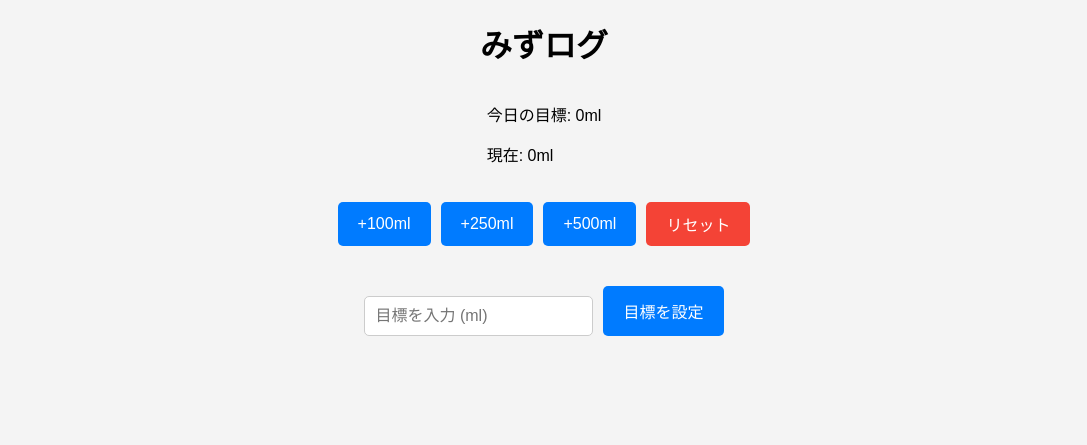
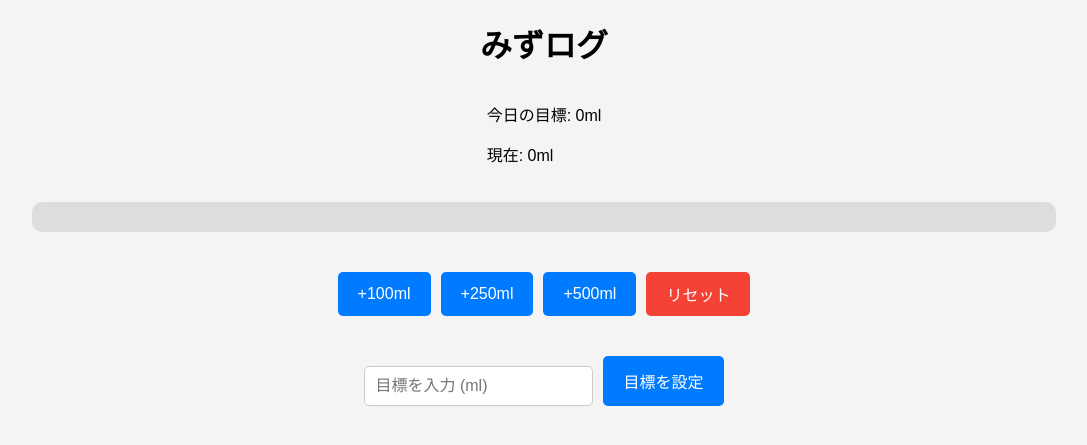
Before and after one commit to shellew/MizuLog, a Flask app: page / in a window 1280 px wide. Shown: the top 445 px of the page, without its empty margins (96-1183 px from the left). Run offline with Flask 3, Linux system fonts and the light colour scheme.

Commit message:
機能追加: 進捗バー

```diff
--- a/app.py
+++ b/app.py
@@ -6,6 +6,7 @@ app = Flask(__name__)
 # 初期データ
 current_intake = 0
 DAILY_GOAL = 0
+progress = 0
 
 @app.route('/')
 def index():
@@ -16,8 +17,10 @@ def log_intake():
     global current_intake
     amount = int(request.json.get('amount', 0))
     current_intake += amount
+    progress = round((current_intake / DAILY_GOAL) * 100)
     return jsonify({
-        'current_intake': current_intake
+        'current_intake': current_intake,
+        'progress': progress
     })
 
 @app.route('/reset', methods=['POST'])
@@ -25,7 +28,8 @@ def reset_intake():
     global current_intake
     current_intake = 0
     return jsonify({
-        'current_intake': current_intake
+        'current_intake': current_intake,
+        'progress': 0
     })
 
 @app.route('/set-goal', methods=['POST'])
--- a/static/css/style.css
+++ b/static/css/style.css
@@ -12,7 +12,7 @@ h1 {
     margin: 20px 0;
 }
 
-.progress-container {
+.progress-bar {
     width: 80%;
     background-color: #ddd;
     border-radius: 10px;
@@ -20,13 +20,14 @@ h1 {
     margin: 20px 0;
 }
 
-.progress-bar {
+.progress-bar-inner {
     height: 30px;
-    background-color: #4caf50;
+    background-color: #82ade8;
     width: 0%;
     text-align: center;
     color: white;
     line-height: 30px;
+    transition: width 0.3s ease-in-out;
 }
 
 .buttons {
--- a/static/js/main.js
+++ b/static/js/main.js
@@ -5,6 +5,7 @@ document.addEventListener('DOMContentLoaded', () => {
     const dailyGoalDisplay = document.getElementById('goal');
     const setGoalButton = document.getElementById('set-goal-button');
     const goalInput = document.getElementById('goal-input');
+    const progressBarInner = document.getElementById('progress-bar-inner');
 
     logButtons.forEach(button => {
         button.addEventListener('click', () => {
@@ -19,6 +20,7 @@ document.addEventListener('DOMContentLoaded', () => {
                 .then(response => response.json())
                 .then(data => {
                     currentIntakeDisplay.textContent = `${data.current_intake}ml`;
+                    updateProgressBar(data.progress);
                 });
         });
     });
@@ -30,8 +32,9 @@ document.addEventListener('DOMContentLoaded', () => {
             .then(response => response.json())
             .then(data => {
                 currentIntakeDisplay.textContent = `${data.current_intake}ml`;
-            })
-    })
+                updateProgressBar(data.progress);
+            });
+    });
 
     setGoalButton.addEventListener('click', () => {
         const newGoal = parseInt(goalInput.value, 10);
@@ -51,6 +54,11 @@ document.addEventListener('DOMContentLoaded', () => {
             .then(data => {
                 dailyGoalDisplay.textContent = `${data.daily_goal}ml`;
                 goalInput.value = '';
-            })
-    })
+                updateProgressBar(data.progress);
+            });
+    });
+
+    function updateProgressBar(progress) {
+        progressBarInner.style.width = `${progress}%`;
+    }
 });
--- a/templates/MizuLog/index.html
+++ b/templates/MizuLog/index.html
@@ -7,6 +7,11 @@
     <p>今日の目標: <span id="goal">{{ daily_goal }}ml</span></p>
     <p>現在: <span id="current-intake">{{ current_intake }}ml</span></p>
 </div>
+
+<div class="progress-bar">
+    <div class="progress-bar-inner" id="progress-bar-inner"></div>
+</div>
+
 <div class="buttons">
     <button class="log-button" data-amount="100">+100ml</button>
     <button class="log-button" data-amount="250">+250ml</button>
```
